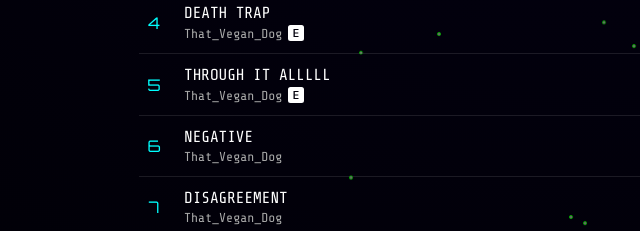
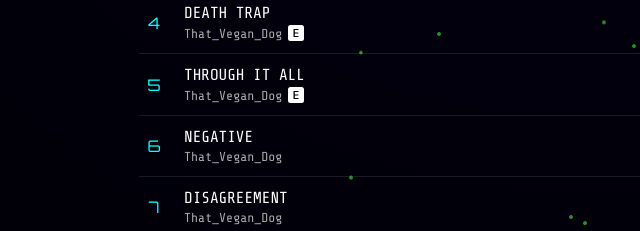
Before and after one commit to thatvegandog/That_Vegan_Dog, a plain HTML site: page deathtrap.html in a window 1280 px wide. Shown: the part 552-783 px from the top of the page, 53-693 px from the left. Drawn offline with nearby package versions, Linux system fonts and the light colour scheme.

Commit message:
Update deathtrap.html

```diff
--- a/deathtrap.html
+++ b/deathtrap.html
@@ -95,7 +95,7 @@
             <div class="track" onclick="window.location='track5.html'">
                 <span class="track-number">5</span>
                 <div class="track-info">
-                    <p class="track-title">THROUGH IT ALLLLL</p>
+                    <p class="track-title">THROUGH IT ALL</p>
                     <p class="track-artist">That_Vegan_Dog
 <img src="explicit-fill.svg" class="explicit-icon"></p>
                 </div>
```
